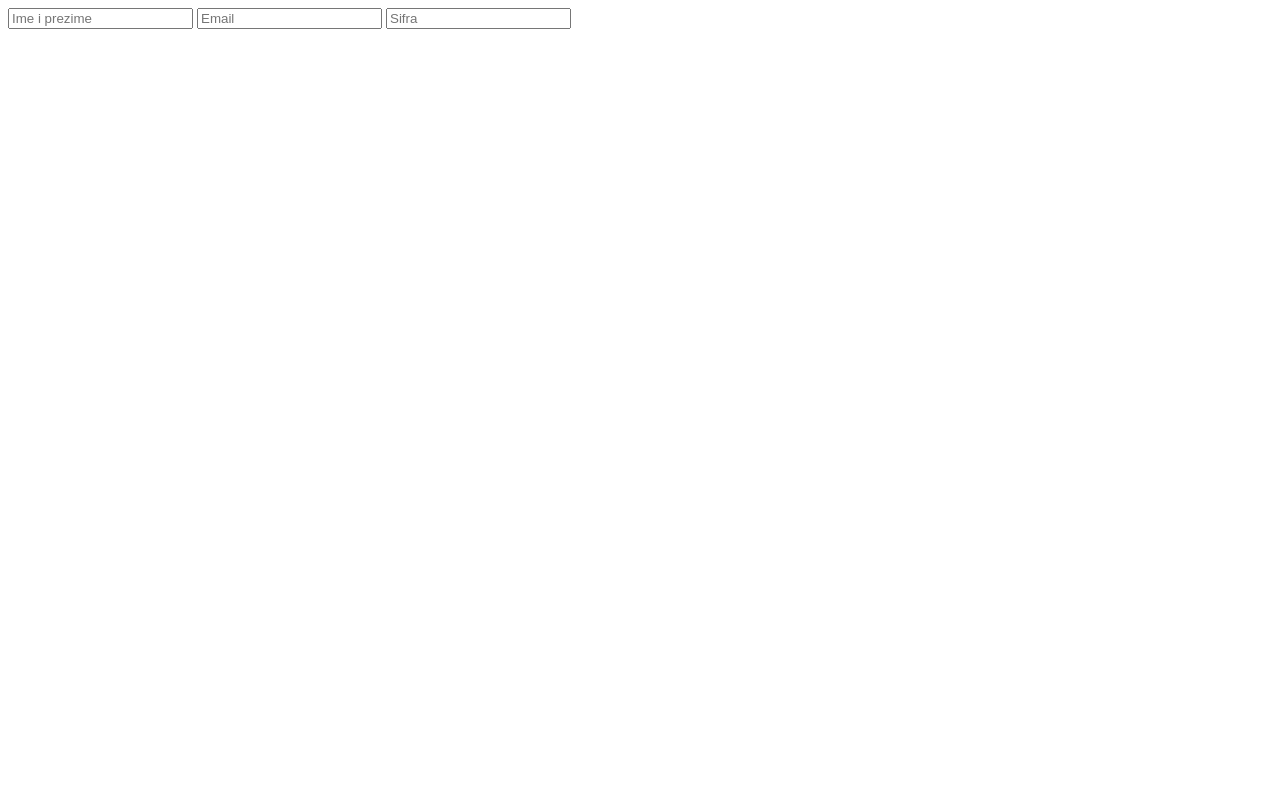
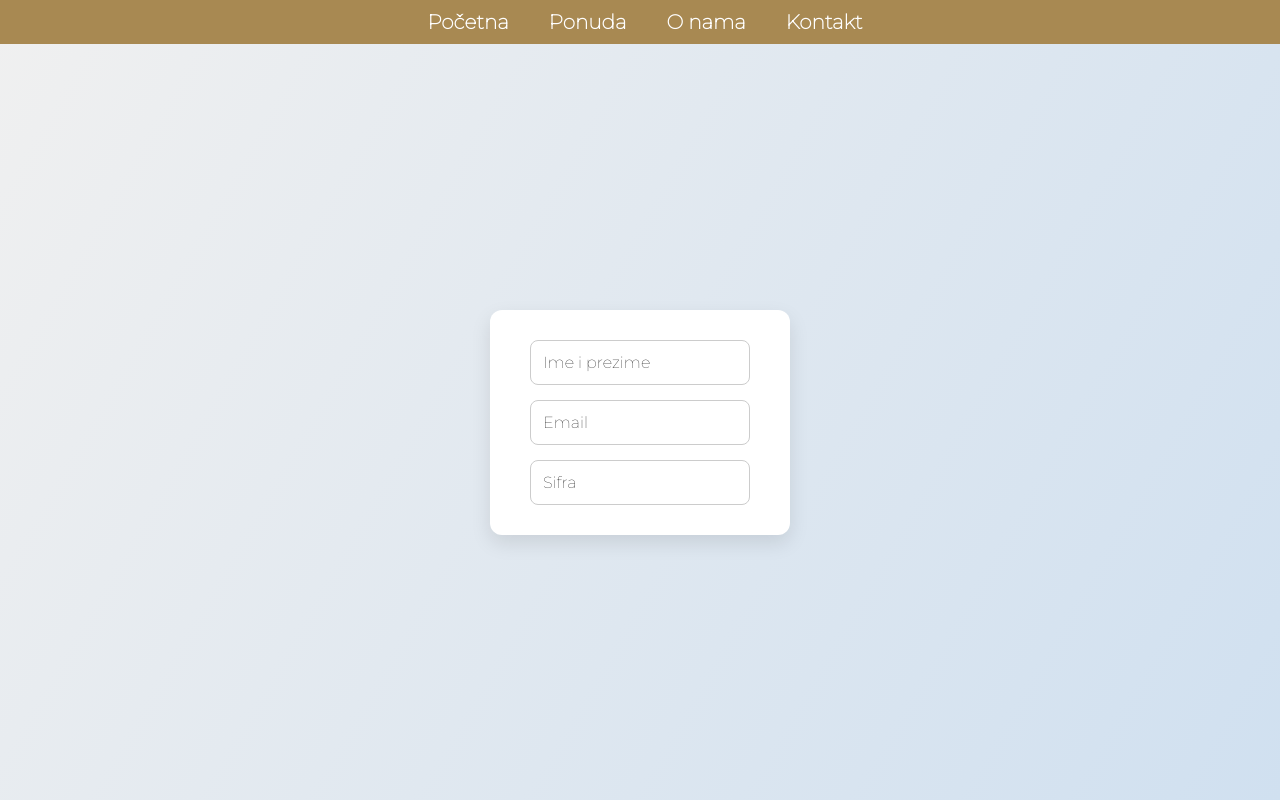
Before and after one commit to nikolavujovic04/KTEH-Vezbe02, a plain HTML site: page kontakt.html in a window 1280 px wide. Drawn offline with Linux system fonts and the light colour scheme.

Commit message:
stilizovanje kontakt stranice

```diff
--- a/kontakt.html
+++ b/kontakt.html
@@ -4,12 +4,86 @@
     <meta charset="UTF-8" />
     <meta name="viewport" content="width=device-width, initial-scale=1.0" />
     <title>Kontakt</title>
+    <link rel="stylesheet" href="css/style.css" />
+    <style>
+      body {
+        background: linear-gradient(120deg, #f0f0f0, #d0e0f0);
+        height: 100vh;
+        display: flex;
+        flex-direction: column;
+        margin: 0;
+        font-family: "Montserrat", sans-serif;
+      }
+
+      main {
+        flex: 1;
+        display: flex;
+        align-items: center;
+        justify-content: center;
+      }
+
+      form#kontakt {
+        background-color: #ffffff;
+        padding: 30px 40px;
+        border-radius: 12px;
+        box-shadow: 0 8px 20px rgba(0, 0, 0, 0.1);
+        display: flex;
+        flex-direction: column;
+        gap: 15px;
+        width: 300px;
+      }
+
+      form#kontakt input {
+        padding: 12px;
+        font-size: 16px;
+        border: 1px solid #ccc;
+        border-radius: 8px;
+        transition: border-color 0.3s, box-shadow 0.3s;
+        color: black;
+      }
+
+      ::placeholder {
+        color: #000;
+        opacity: 1;
+      }
+
+      form#kontakt input:focus {
+        border-color: rgb(168, 137, 82);
+        box-shadow: 0 0 5px rgba(168, 137, 82, 0.3);
+        outline: none;
+      }
+
+      form#kontakt input[type="submit"] {
+        background-color: rgb(168, 137, 82);
+        color: white;
+        border: none;
+        cursor: pointer;
+        font-weight: bold;
+        transition: background-color 0.3s;
+      }
+
+      form#kontakt input[type="submit"]:hover {
+        background-color: #b59b6b;
+      }
+    </style>
   </head>
   <body>
-    <form action="" id="kontakt">
-      <input type="text" placeholder="Ime i prezime" name="ime" required />
-      <input type="email" placeholder="Email" name="email" required />
-      <input type="password" name="sifra" placeholder="Sifra" required />
-    </form>
+    <nav>
+      <div class="meni">
+        <ul>
+          <li><a href="index.html">Početna</a></li>
+          <li><a href="ponuda.html">Ponuda</a></li>
+          <li><a href="onama.html">O nama</a></li>
+          <li><a href="kontakt.html">Kontakt</a></li>
+        </ul>
+      </div>
+    </nav>
+    <main>
+      <form action="" id="kontakt">
+        <input type="text" placeholder="Ime i prezime" name="ime" required />
+        <input type="email" placeholder="Email" name="email" required />
+        <input type="password" name="sifra" placeholder="Sifra" required />
+      </form>
+    </main>
   </body>
 </html>
```
